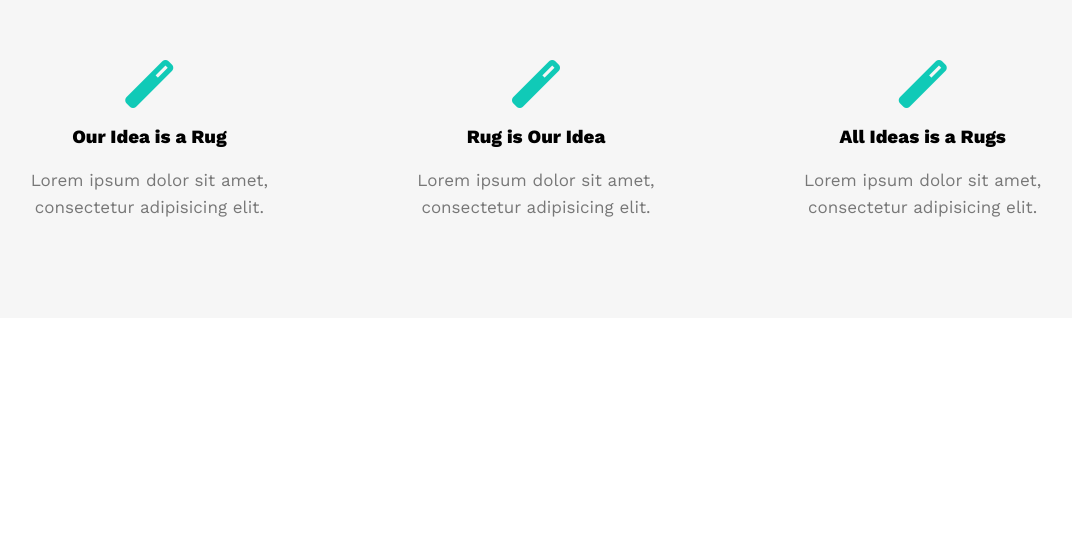
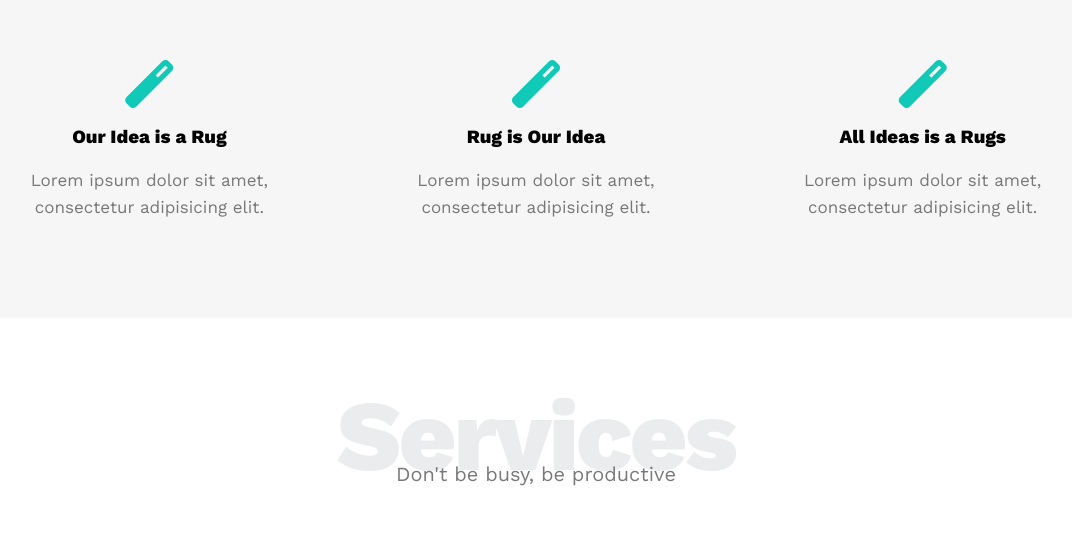
Before and after one commit to Ahmed97777/Website-template-HTML-CSS-Only, a plain HTML site: page index.html in a window 1280 px wide. Shown: the part 820-1366 px from the top of the page, without its empty margins (104-1176 px from the left). Before the commit the page ends 1138 px from the top, so only its background shows below. Drawn offline with nearby package versions, Linux system fonts and the light colour scheme.

Commit message:
Started, Finished the reused Services Component.

```diff
--- a/css/one.css
+++ b/css/one.css
@@ -15,11 +15,41 @@ body {
   font-family: 'Work Sans', sans-serif;
 }
 
+/* Start Components */
+.special-heading {
+  color: #ebeced;
+  margin: 0;
+  font-size: 100px;
+  font-weight: 800;
+  letter-spacing: -3px;
+  text-align: center;
+}
+
+.special-heading + p {
+  text-align: center;
+  font-size: 20px;
+  margin: -30px 0 0;
+  color: #797979;
+}
+/* End Components  */
+
 .container {
   margin-left: auto;
   margin-right: auto;
   padding-left: 15px;
   padding-right: 15px;
+}
+
+/* For the Special heading + P after it */
+@media (max-width: 767px) {
+  .special-heading {
+    font-size: 60px;
+  }
+
+  .special-heading + p {
+    margin-top: -20px;
+  }
+
 }
 
 /* Small */
@@ -206,3 +236,10 @@ body {
   font-size: 17px;
 }
 /* End Features */
+
+/* Start Services */
+.services {
+  padding-top: 60px;
+  padding-bottom: 60px;
+}
+/* End Services */
--- a/index.html
+++ b/index.html
@@ -78,6 +78,16 @@
             </div>
         </div>
         <!-- End Features -->
+
+        <!-- Start Services -->
+        <div class="services">
+            <div class="container">
+                <h2 class="special-heading">Services</h2>
+                <p>Don't be busy, be productive</p>
+            </div>
+        </div>
+        <!-- End Services -->
+
     </body>
 
 </html>
```
